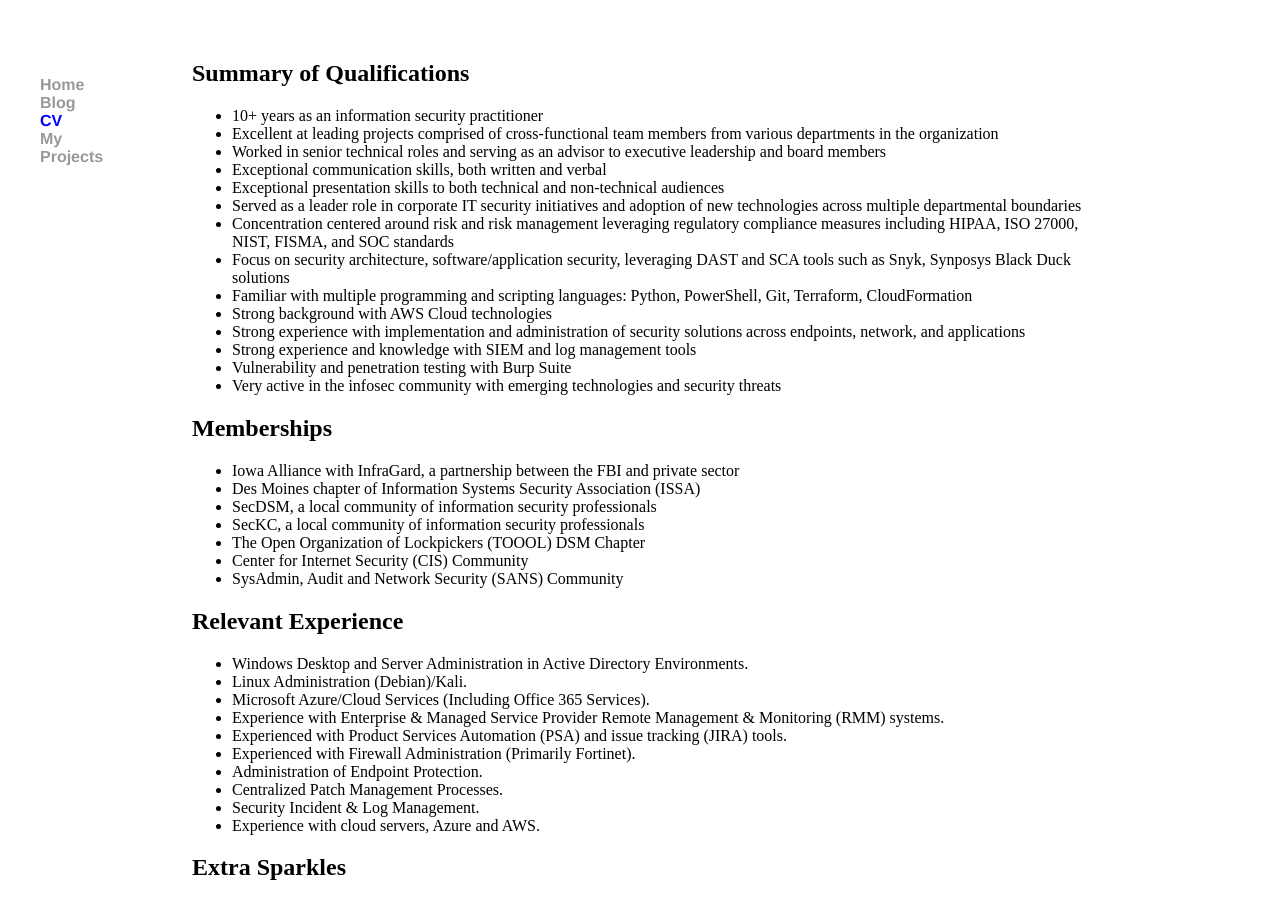
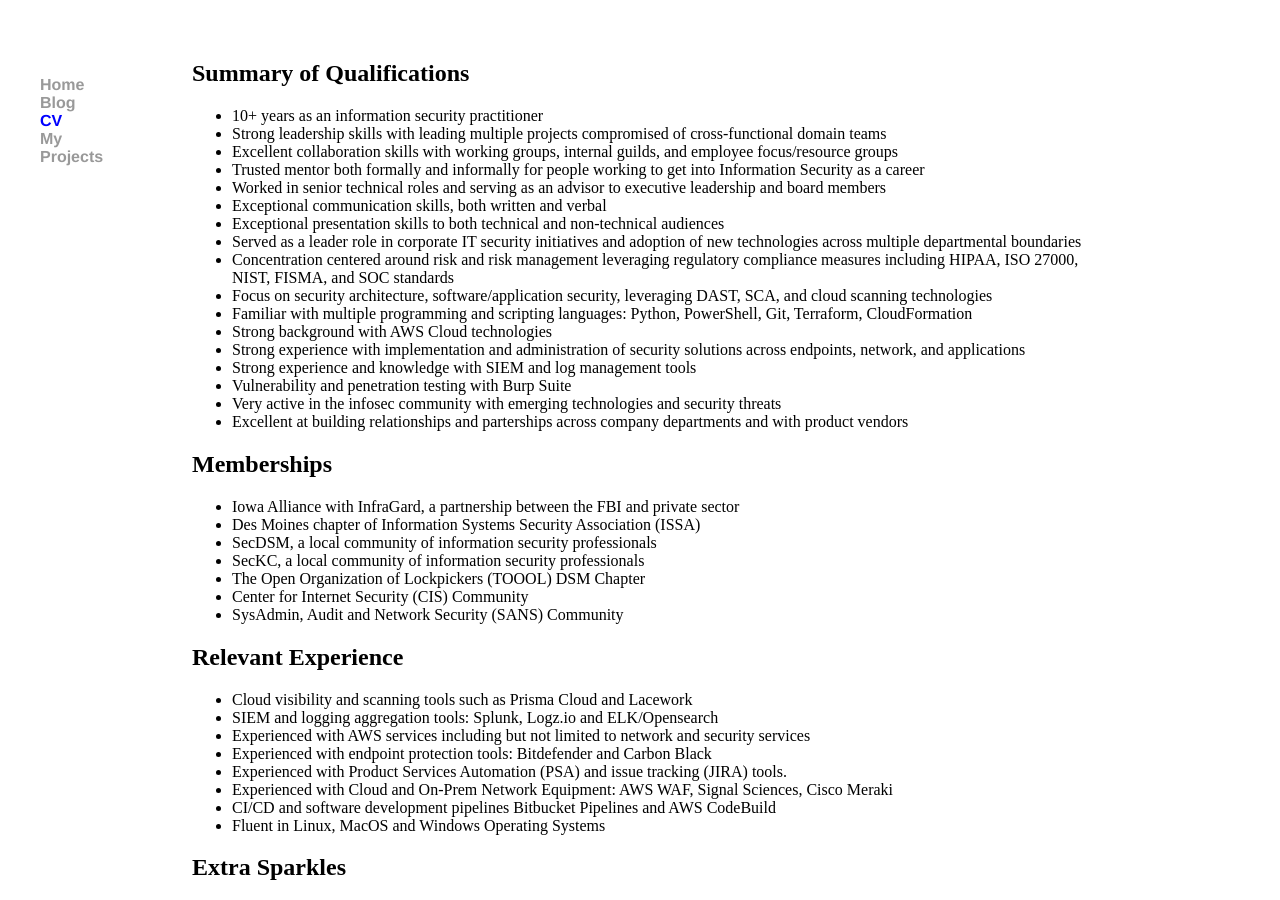
Before and after one commit to RocketGeek42/rocketgeek.github.io, a Jekyll site: the page built from cv/index.html, in a window 1280 px wide and 900 px high. Built offline with Jekyll 4.4.1, drawn with Linux system fonts in a browser that asks for light colours.

Commit message:
More CV Updates take 2
Keep thinking of more things and better ways to word things so typing away here

```diff
--- a/cv/index.html
+++ b/cv/index.html
@@ -6,19 +6,22 @@
     <h2>Summary of Qualifications</h2>
     <ul>
         <li>10+ years as an information security practitioner</li>
-        <li>Excellent at leading projects comprised of cross-functional team members from various departments in the organization</li>
+        <li>Strong leadership skills with leading multiple projects compromised of cross-functional domain teams</li>
+        <li>Excellent collaboration skills with working groups, internal guilds, and employee focus/resource groups</li>
+        <li>Trusted mentor both formally and informally for people working to get into Information Security as a career</li>
         <li>Worked in senior technical roles and serving as an advisor to executive leadership and board members</li>
         <li>Exceptional communication skills, both written and verbal</li>
         <li>Exceptional presentation skills to both technical and non-technical audiences</li>
         <li>Served as a leader role in corporate IT security initiatives and adoption of new technologies across multiple departmental boundaries</li>
         <li>Concentration centered around risk and risk management leveraging regulatory compliance measures including HIPAA, ISO 27000, NIST, FISMA, and SOC standards</li>
-        <li>Focus on security architecture, software/application security, leveraging DAST and SCA tools such as Snyk, Synposys Black Duck solutions</li>
+        <li>Focus on security architecture, software/application security, leveraging DAST, SCA, and cloud scanning technologies</li>
         <li>Familiar with multiple programming and scripting languages: Python, PowerShell, Git, Terraform, CloudFormation</li>
         <li>Strong background with AWS Cloud technologies</li>
         <li>Strong experience with implementation and administration of security solutions across endpoints, network, and applications</li>
         <li>Strong experience and knowledge with SIEM and log management tools</li>
         <li>Vulnerability and penetration testing with Burp Suite</li>
         <li>Very active in the infosec community with emerging technologies and security threats</li>
+        <li>Excellent at building relationships and parterships across company departments and with product vendors</li>
     </ul>
 </div>
 <div class="infosec_community">
@@ -36,16 +39,14 @@
 <div class="relevant_exp">
     <h2>Relevant Experience</h2>
     <ul>
-        <li>Windows Desktop and Server Administration in Active Directory Environments.</li>
-        <li>Linux Administration (Debian)/Kali.</li>
-        <li>Microsoft Azure/Cloud Services (Including Office 365 Services).</li>
-        <li>Experience with Enterprise & Managed Service Provider Remote Management & Monitoring (RMM) systems.</li>
+        <li>Cloud visibility and scanning tools such as Prisma Cloud and Lacework</li>
+        <li>SIEM and logging aggregation tools: Splunk, Logz.io and ELK/Opensearch</li>
+        <li>Experienced with AWS services including but not limited to network and security services</li>
+        <li>Experienced with endpoint protection tools: Bitdefender and Carbon Black</li>
         <li>Experienced with Product Services Automation (PSA) and issue tracking (JIRA) tools.</li>
-        <li>Experienced with Firewall Administration (Primarily Fortinet).</li>
-        <li>Administration of Endpoint Protection.</li>
-        <li>Centralized Patch Management Processes.</li>
-        <li>Security Incident & Log Management.</li>
-        <li>Experience with cloud servers, Azure and AWS.</li>
+        <li>Experienced with Cloud and On-Prem Network Equipment: AWS WAF, Signal Sciences, Cisco Meraki</li>
+        <li>CI/CD and software development pipelines Bitbucket Pipelines and AWS CodeBuild</li>
+        <li>Fluent in Linux, MacOS and Windows Operating Systems</li>
     </ul>
 </div>
 <div class="extra_sparkles">
```
